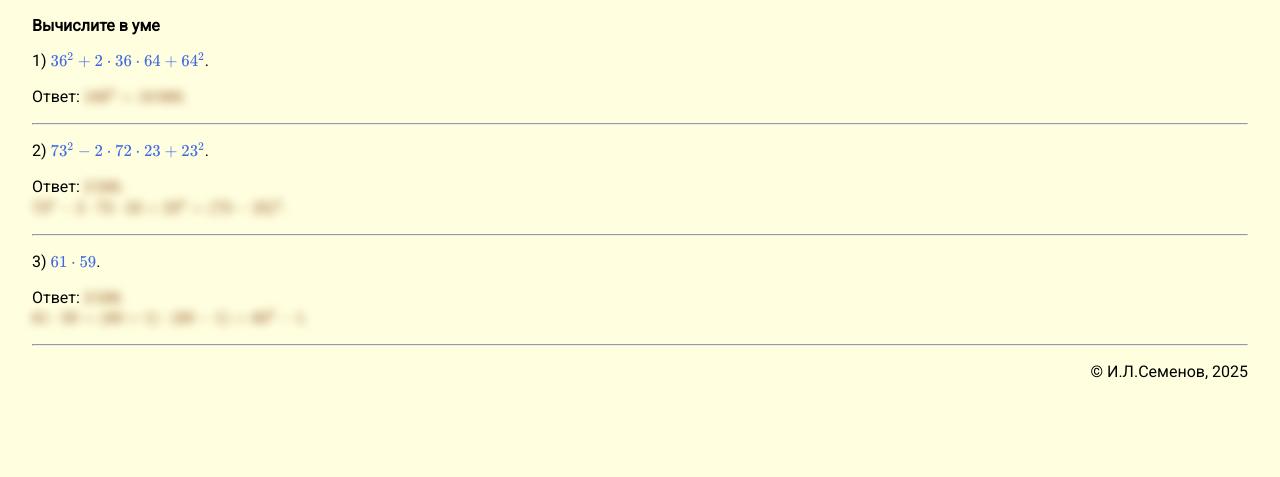
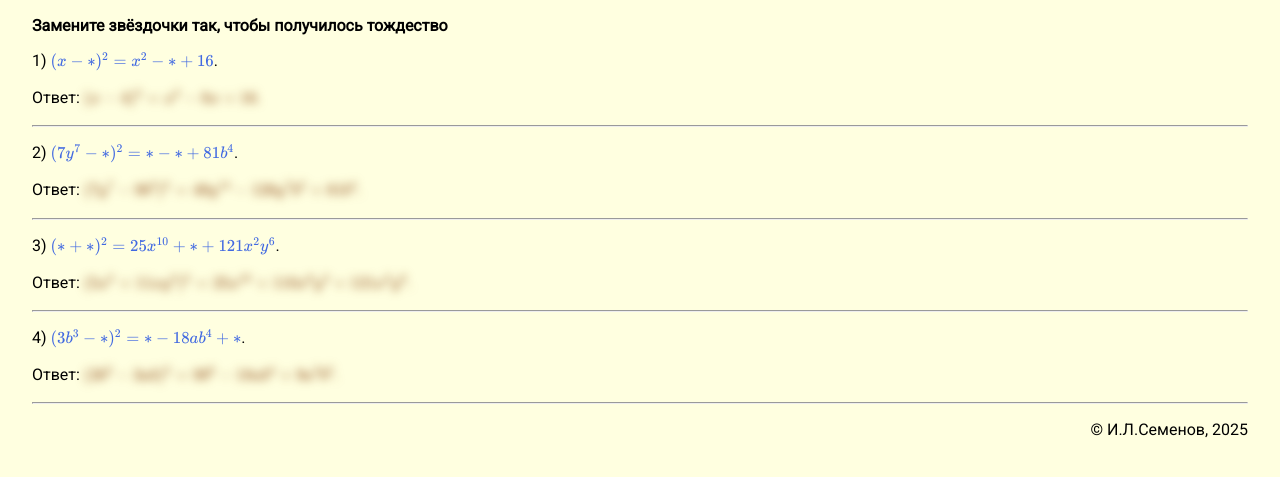
Before and after one commit to igorlsemenov/math, a Jekyll site: the page built from алгебра/7/ф-лы_сокр._умножения/3.md, in a window 1280 px wide. Shown: the top 477 px of the page. Built offline with Jekyll 4.4.1, drawn with Linux system fonts in a browser that asks for light colours; part of the change alters nothing that is shown.

Commit message:
Update 3.md

```diff
--- a/алгебра/7/ф-лы_сокр._умножения/3.md
+++ b/алгебра/7/ф-лы_сокр._умножения/3.md
@@ -3,24 +3,26 @@ layout: default
 title: Вычислите в уме
 ---
 
-**Вычислите в уме**
+**Замените звёздочки так, чтобы получилось тождество**
 
-1) $36^2 + 2 \cdot 36 \cdot 64 + 64^2$.
+1) $(x - *)^2 = x^2 - * + 16$.
 
-Ответ: $100^2 = 10\,000$.
+Ответ: $(x - 4)^2 = x^2 - 8x + 16$.
 
 --- ---
 
-2) $73^2 - 2 \cdot 72 \cdot 23 + 23^2$.
+2) $(7y^7 - *)^2 = * - * + 81 b^4$.
 
-Ответ: $2\,500$.
-<br>
-$73^2 - 2 \cdot 72 \cdot 23 + 23^2 = (73 - 23)^2$.
+Ответ: $(7y^7 - 9 b^2)^2 = 49 y^{14} - 126 y^7 b^2 + 81 b^4$.
 
 --- ---
 
-3) $61 \cdot 59$.
+3) $(* + *)^2 = 25 x^{10} + * + 121 x^2 y^6$.
 
-Ответ: $3\,599$.
-<br>
-$61 \cdot 59 = (60 + 1) \cdot(60 - 1) = 60^2 - 1$.
+Ответ: $(5 x^5 + 11 x y^3)^2 = 25 x^{10} + 110 x^6 y^3 + 121 x^2 y^6$.
+
+--- ---
+
+4) $(3b^3 - *)^2 = * - 18 a b^4 + *$.
+
+Ответ: $(3b^3 - 3ab)^2 = 9 b^6 - 18 a b^4 + 9 a^2 b^2$.
```
